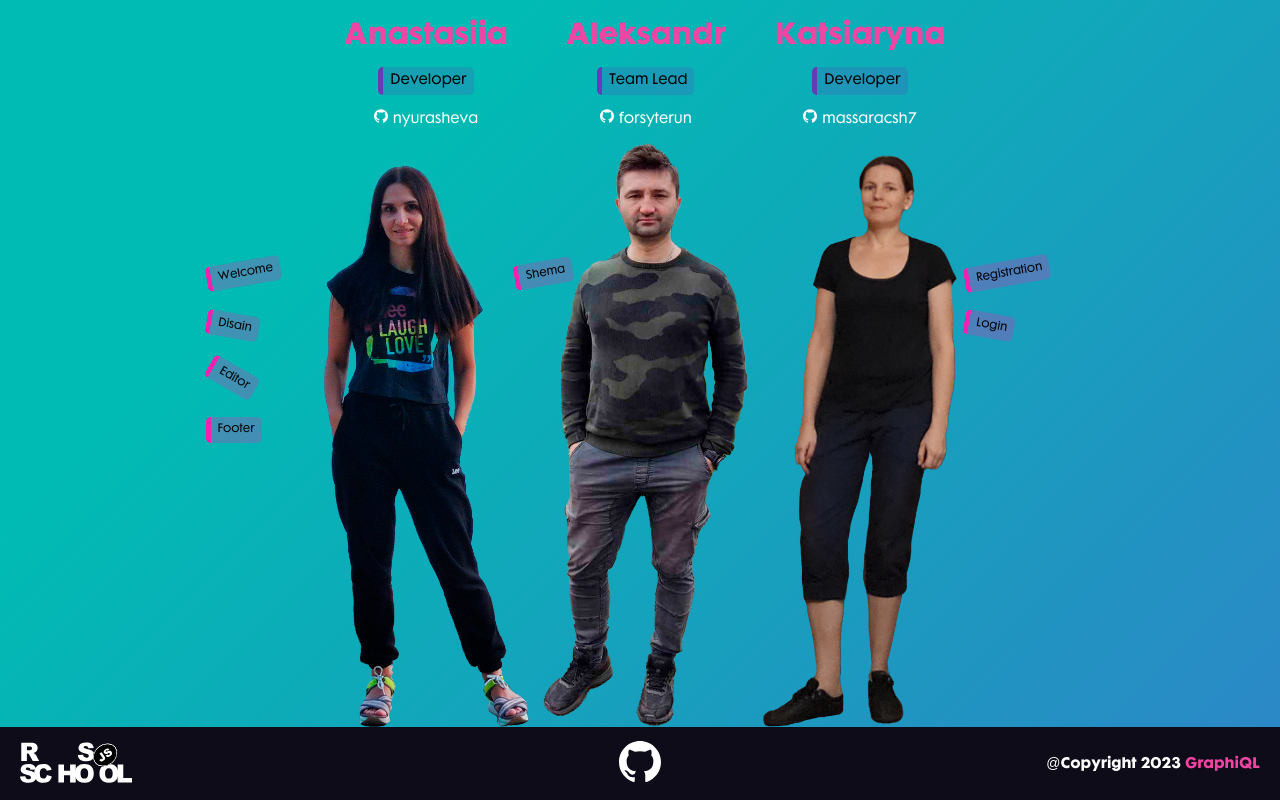
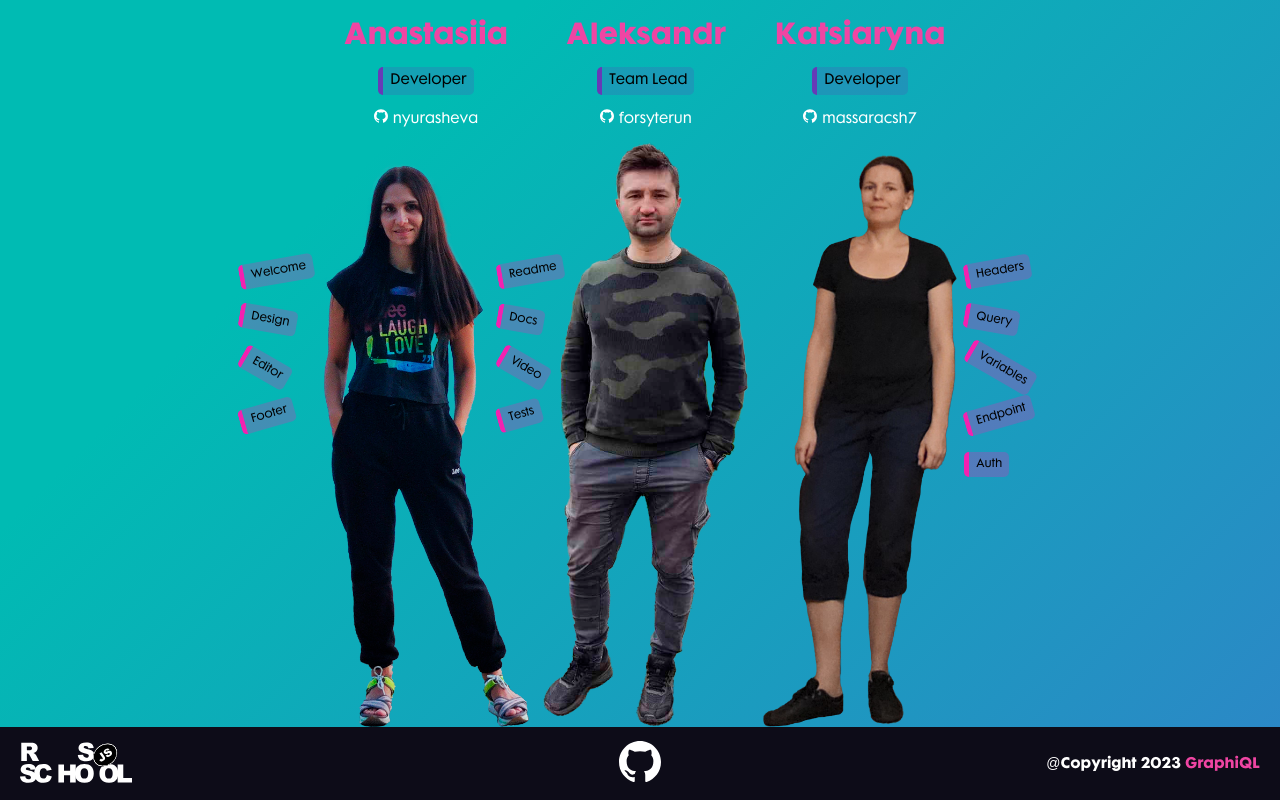
Before and after one commit to ForsyteRun/graphiql-app, a React (Vite) app: page / in a window 1280 px wide. Shown: the part 4284-5084 px from the top of the page. Built offline with nearby package versions, Linux system fonts and the light colour scheme; no server answers.

Commit message:
fix: style editor

```diff
--- a/src/assets/scss/components/editor.scss
+++ b/src/assets/scss/components/editor.scss
@@ -47,6 +47,10 @@
     overflow: hidden;
     margin: 0;
 
+    @include media('s') {
+      flex-direction: column;
+    }
+
     * {
       font-family: menlo, monospace;
       font-size: 1rem;
@@ -59,10 +63,15 @@
   &__left,
   &__right {
     display: flex;
+    width: 50%;
     flex-direction: column;
     flex: 1;
     border-left: solid 1px #2b2b2b;
     border-bottom: solid 1px #2b2b2b;
+
+    @include media('s') {
+      width: 100%;
+    }
   }
 
   &__left {
@@ -76,12 +85,46 @@
     }
 
     .editor__text {
-      padding: 6px 10px 10px 0;
+      padding: 0;
 
-      .ͼo .cm-gutters {
+      .cm-gutters {
         background-color: #181818;
         color: #99999a;
-        width: 8%;
+        width: 6%;
+        justify-content: flex-end;
+
+        @include media('xxl') {
+          width: 8%;
+        }
+
+        @include media('l') {
+          width: 10%;
+        }
+
+        @include media('m') {
+          width: 12%;
+        }
+
+        @include media('s') {
+          width: 6%;
+        }
+
+        @include media('xs') {
+          width: 8%;
+        }
+
+        @include media('xxs') {
+          width: 12%;
+        }
+      }
+
+      .cm-activeLineGutter {
+        background-color: #181818;
+        color: $links;
+      }
+
+      .cm-content {
+        padding-top: 10px;
       }
 
       .cm-focused {
@@ -107,7 +150,7 @@
   }
 
   &__content {
-    @include flex($align: stretch);
+    @include flex($align: stretch, $justify: stretch);
     background: #1f1f1f;
     color: #739db3;
     flex: 1 0 auto;
@@ -123,13 +166,38 @@
     height: 100%;
     line-height: 150%;
     text-align: right;
-    width: calc(8% - 1px);
+    width: 6%;
+
+    @include media('xxl') {
+      width: 8%;
+    }
+
+    @include media('l') {
+      width: 10%;
+    }
+
+    @include media('m') {
+      width: 12%;
+    }
+
+    @include media('s') {
+      width: 6%;
+    }
+
+    @include media('xs') {
+      width: 8%;
+    }
+
+    @include media('xxs') {
+      width: 12%;
+    }
   }
 
   &__text {
     @include flexColumn($align: stretch);
     width: 100%;
     padding: 10px;
+    overflow-x: auto;
   }
 
   &__query {
@@ -165,6 +233,6 @@
   &__color:hover {
     min-width: 30px;
     height: 30px;
-    background: url(/src/assets/svg/colors.svg) no-repeat center center/cover;
+    background: url(/src/assets/svg/format.svg) no-repeat center center/cover;
   }
 }
--- a/src/assets/scss/components/language.scss
+++ b/src/assets/scss/components/language.scss
@@ -61,10 +61,10 @@
   }
 
   &__ru {
-    left: 5px;
+    left: 7px;
   }
 
   &__en {
-    right: 3px;
+    right: 7px;
   }
 }
--- a/src/assets/scss/components/team.scss
+++ b/src/assets/scss/components/team.scss
@@ -93,11 +93,11 @@
     }
 
     @include media('xs') {
-      font-size: 1.4rem;
+      font-size: 1.2rem;
     }
 
     @include media('xxs') {
-      font-size: 1.2rem;
+      font-size: 1.05rem;
     }
   }
 
@@ -131,7 +131,7 @@
     }
 
     @include media('xxs') {
-      font-size: 0.8rem;
+      font-size: 0.75rem;
     }
 
     span {
@@ -149,7 +149,7 @@
     @include flexColumn($align: flex-start);
     position: absolute;
     top: 35%;
-    left: -50%;
+    left: -35%;
     gap: 0.5rem;
     list-style: none;
     padding: 0;
@@ -158,19 +158,31 @@
       left: -40%;
     }
 
+    @include media('xs') {
+      left: -55%;
+    }
+
     &.team2 {
-      left: -10%;
+      left: -18%;
+
+      @include media('s') {
+        left: -25%;
+      }
+
+      @include media('xxs') {
+        left: -32%;
+      }
     }
 
     &.team3 {
       left: 100%;
 
       @include media('s') {
-        left: 90%;
+        left: 95%;
       }
 
       @include media('xs') {
-        left: 81%;
+        left: 88%;
       }
     }
 
@@ -184,8 +196,9 @@
       font-size: 0.8rem;
       padding: 0.5rem 0.5rem;
       border-left: 5px solid #f321b0;
-      margin: 10px 0;
+      margin: 8px 0;
       transition: transform 2s ease;
+      z-index: 2;
 
       @include media('s') {
         font-size: 0.85rem;
@@ -216,6 +229,10 @@
         }
 
         &:nth-child(4) {
+          transform: rotate(344deg);
+        }
+
+        &:nth-child(5) {
           transform: rotate(360deg);
         }
       }
--- a/src/components/Editor/EditorSection.tsx
+++ b/src/components/Editor/EditorSection.tsx
@@ -84,7 +84,6 @@ const EditorSection: React.FC<EditorSectionProps> = ({ title }) => {
               <p key={num + 1}>{num + 1}</p>
             ))}
         </div>
-
         <div className="editor__text">
           {sectionData.query.label === title ? (
             <div className="editor__query">
--- a/src/constants/developers.ts
+++ b/src/constants/developers.ts
@@ -17,14 +17,14 @@ const developersRu: DevelopersData[] = [
     image: alexPhoto,
     role: Role.lead,
     github: 'forsyterun',
-    contribution: ['Схема'],
+    contribution: ['Описание', 'Схема', 'Видео', 'Тесты'],
   },
   {
     name: 'Екатерина',
     image: katyaPhoto,
     role: Role.developer,
     github: 'massaracsh7',
-    contribution: ['Регистрация', 'Вход'],
+    contribution: ['Заголовки', 'Запрос', 'Переменные', 'Авторизация', 'АПИ'],
   },
 ];
 
@@ -34,21 +34,21 @@ const developersEn: DevelopersData[] = [
     image: nastyaPhoto,
     role: Role.developer,
     github: 'nyurasheva',
-    contribution: ['Welcome', 'Disain', 'Editor', 'Footer'],
+    contribution: ['Welcome', 'Design', 'Editor', 'Footer'],
   },
   {
     name: 'Aleksandr',
     image: alexPhoto,
     role: Role.lead,
     github: 'forsyterun',
-    contribution: ['Shema'],
+    contribution: ['Readme', 'Docs', 'Video', 'Tests'],
   },
   {
     name: 'Katsiaryna',
     image: katyaPhoto,
     role: Role.developer,
     github: 'massaracsh7',
-    contribution: ['Registration', 'Login'],
+    contribution: ['Headers', 'Query', 'Variables', 'Endpoint', 'Auth'],
   },
 ];
 
--- a/src/main.tsx
+++ b/src/main.tsx
@@ -8,10 +8,10 @@ import store from './store/store';
 import App from './App';
 
 ReactDOM.createRoot(document.getElementById('root')!).render(
-  // <React.StrictMode>
-  <Provider store={store}>
-    <ToastContainer />
-    <App />
-  </Provider>
-  // </React.StrictMode>
+  <React.StrictMode>
+    <Provider store={store}>
+      <ToastContainer />
+      <App />
+    </Provider>
+  </React.StrictMode>
 );
```
Also changed, not shown: src/assets/svg/colors.svg (deleted), src/assets/svg/format.svg (added).
